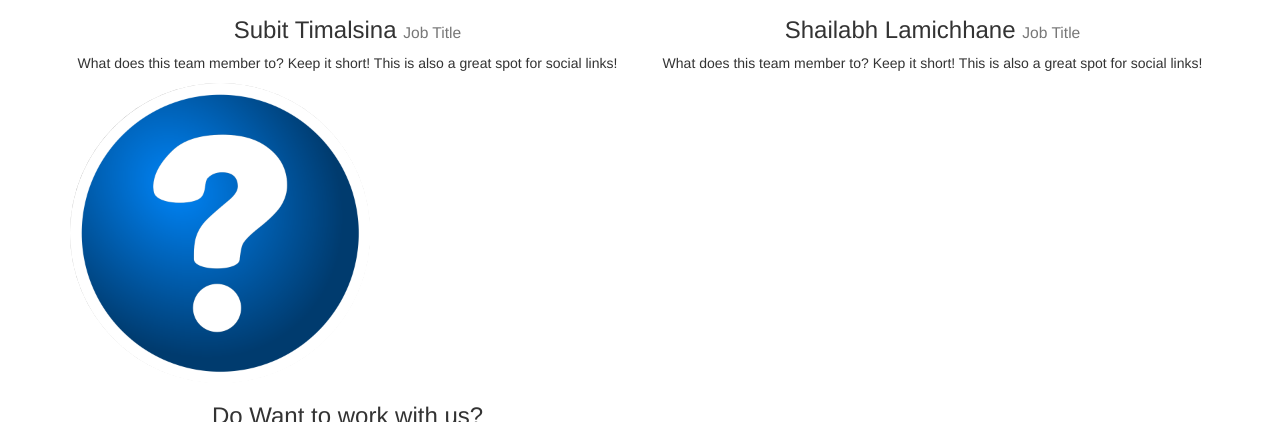
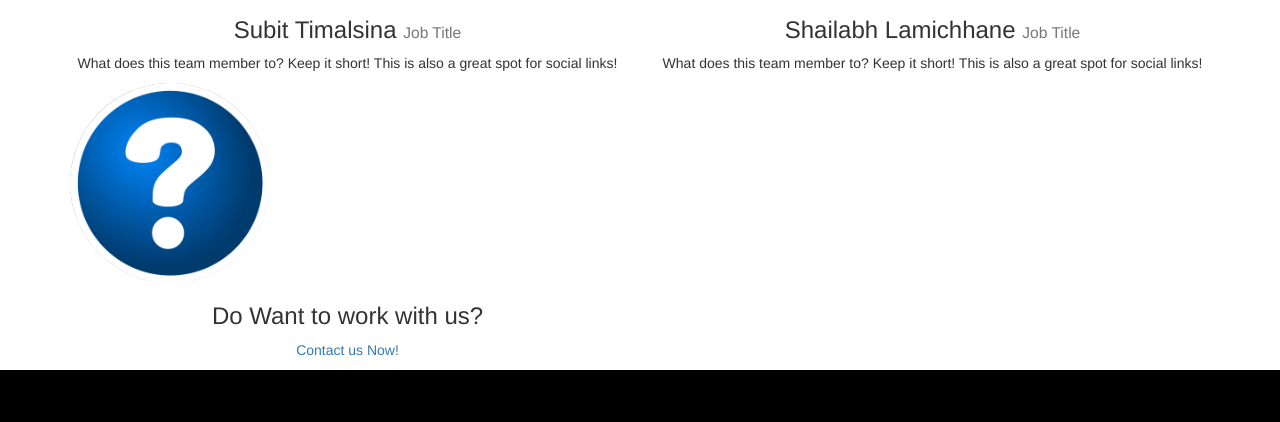
Before and after one commit to YeHawCorp/tech-blog-project, a plain HTML site: page pages/our-team.html in a window 1280 px wide. Shown: the part 954-1376 px from the top of the page. Drawn offline with nearby package versions, Linux system fonts and the light colour scheme.

Commit message:
Wireframes Added

```diff
--- a/pages/our-team.html
+++ b/pages/our-team.html
@@ -102,7 +102,7 @@
                 <p>What does this team member to? Keep it short! This is also a great spot for social links!</p>
             </div>
             <div class="col-lg-6 col-sm-6 text-center">
-                <img class="img-circle img-responsive img-center" src="../images/our-team/question-mark.png" alt="" style="height: 300px; width: 300px">
+                <img class="img-circle img-responsive img-center" src="../images/our-team/question-mark.png" alt="" style="height: 200px; width: 200px">
                 <h3>Do Want to work with us? </h3>
                 <p><a href="../pages/contact.html">Contact us Now!</a></p>
             </div>
```
Also changed, not shown: Wireframe/blog-post.png (added), Wireframe/category.png (added), Wireframe/home.png (added).
